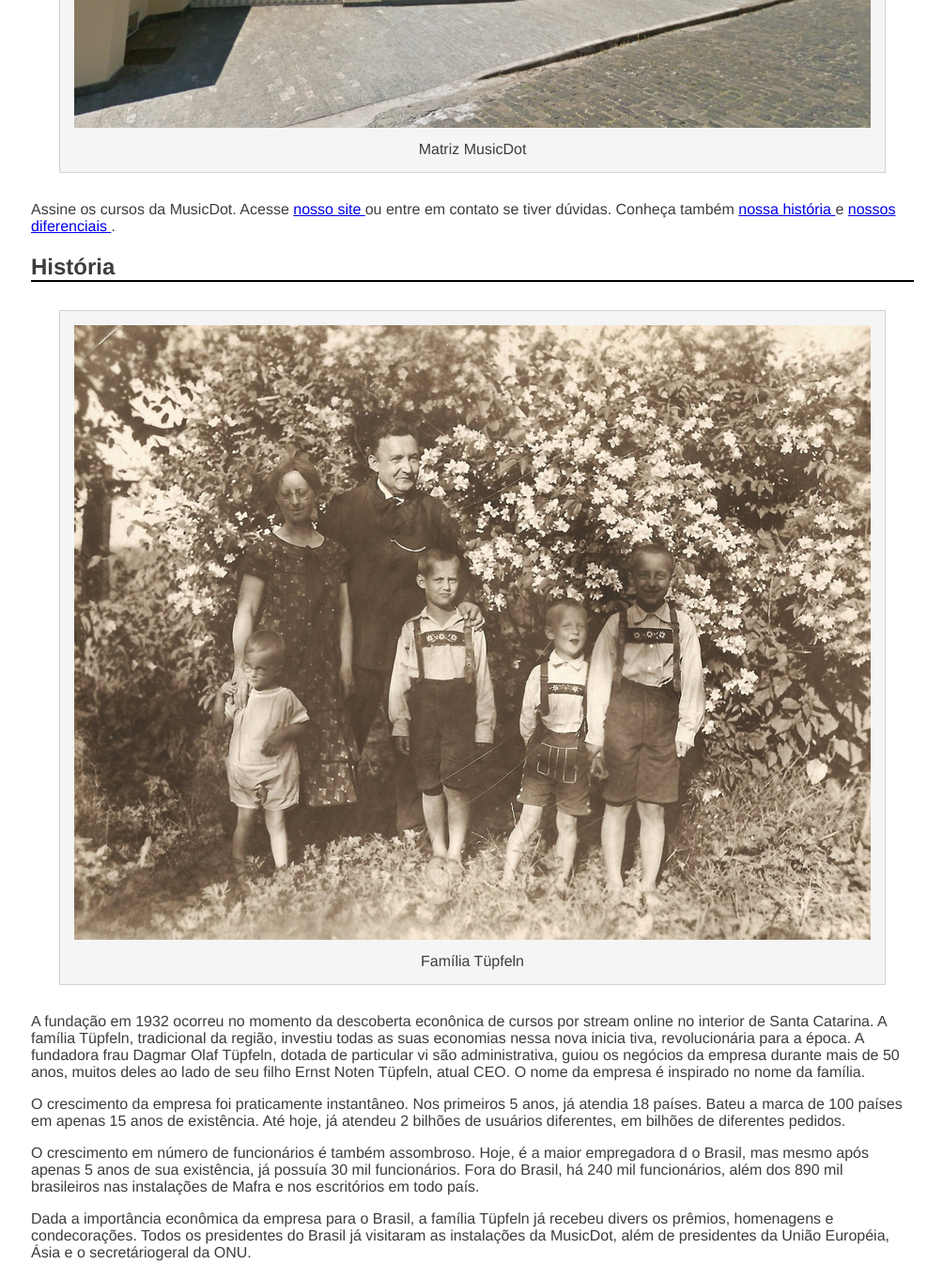
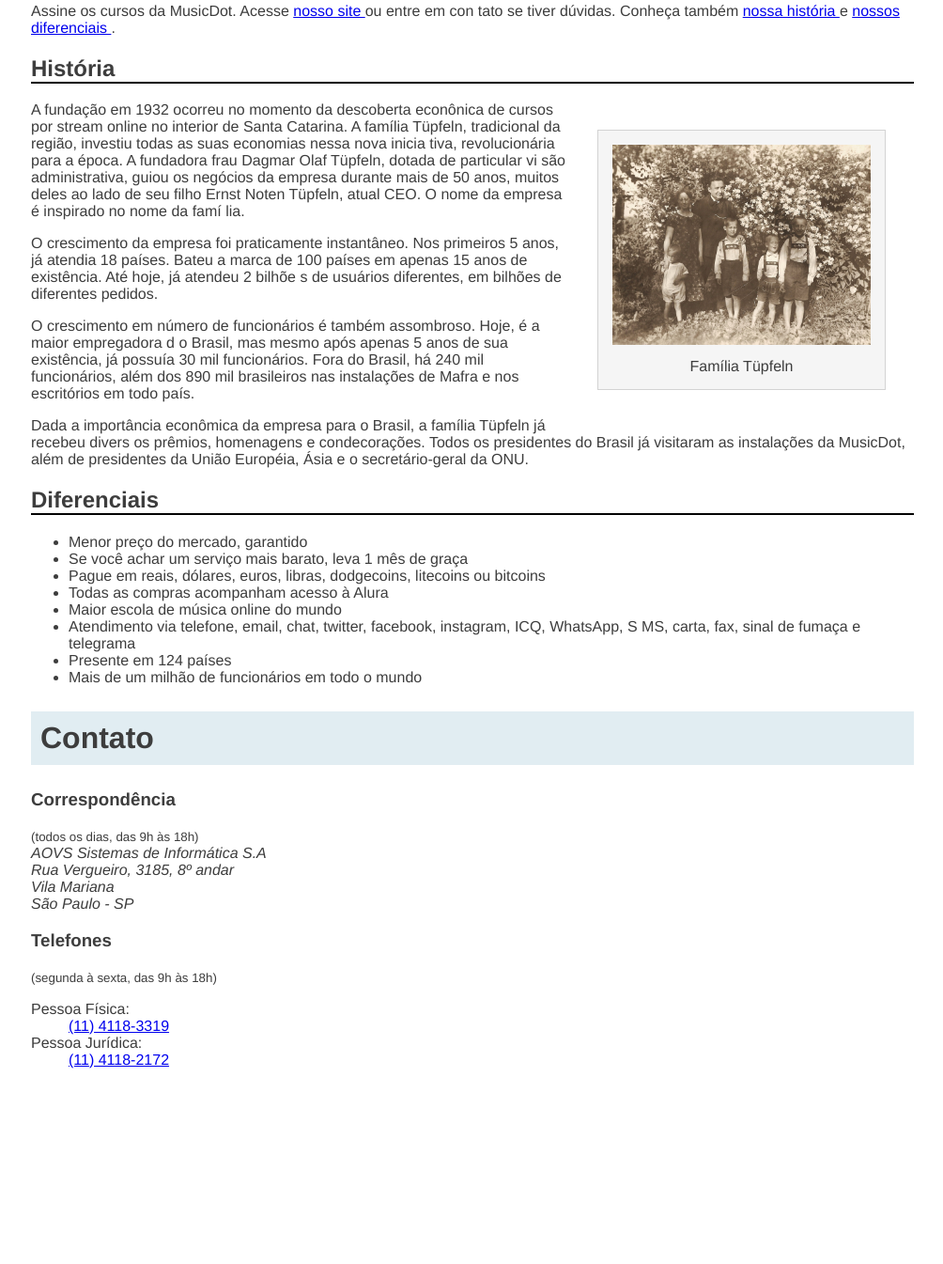
Before and after one commit to marcus-vsc/DesenvolvimentoWeb, a plain HTML site: page sobre.html in a window 1280 px wide. Shown: the part 743-2088 px from the top of the page at 94% size, without its empty margins (137-1141 px from the left). After the commit the page ends 1896 px from the top, so only its background shows below. Drawn offline with Linux system fonts and the light colour scheme.

Commit message:
Atividade3

```diff
--- a/css/sobre.css
+++ b/css/sobre.css
@@ -5,18 +5,20 @@
                             font-family: "Helvetica", "Lucida Grande", sans-serif;
                             color: #3D3D3D;
                         }
-h1 {
+
+                        .titulo {
                             padding: 10px;
-
+                            font-size: 32px;
                             background-color: #E1EDF2;
                         }
-h2 {
+
+                        .subtitulo {
                             border-bottom: 2px solid black;
                         }
+
                         figure {
                             margin: 30px;
                             padding: 15px;
-
                             text-align: center;
                             background-color: whitesmoke;
                             border: 1px solid lightgrey;
@@ -25,3 +27,18 @@
                         figcaption {
                             margin-top: 10px;
                         }
+
+                        .matriz-musicdot {
+                            width: 550px;
+                            margin-left: auto;
+                            margin-right: auto;
+                        }
+
+                        .familia-tupfeln {
+                            width: 275px;
+                            float: right;
+                        }
+
+                        figure img {
+                            width: 100%;
+                        }
--- a/sobre.html
+++ b/sobre.html
@@ -1,8 +1,8 @@
 <!doctype html>
-<html lang="ptBR">
+<html lang="pt-BR">
 
 <head>
-    <meta charset="utf8">
+    <meta charset="utf-8">
     <title>
         MusicDot | Sobre a empresa
     </title>
@@ -12,64 +12,80 @@
 
 <body>
     <img src="img/logo.svg" alt="MusicDot">
-    <h1> Sobre a empresa </h1>
+    <h1 class="titulo"> Sobre a empresa </h1>
     <p>
-        A MusicDot é a maior escola online de música em todo o mundo.
-        Fundada em 1932, possui estúdios em 124 países, sendo líder de mercado com mais de 90% de
-        participação em 118 deles.
+        A MusicDot é a maior escola online de música em todo o mundo. Fundada em 1932, possui estúdios em 124 países, sendo líder de mercado com mais de 90% de participação em 118 deles.
     </p>
     <p>
         Nossa matriz fica em <a href="https://maps.google.com.br/?q=190,GabrielDequech,Mafra,SC">
             Mafra, em Santa Catarina </a>. De lá, saem grande parte das gravações de nossos cursos. Nossa matriz:
     </p>
-    <figure>
+    <figure class="matriz-musicdot">
         <img src="img/matriz-musicdot.png" alt="Matriz da musicdot">
         <figcaption>
             Matriz MusicDot
         </figcaption>
     </figure>
     <p>
-        Assine os cursos da MusicDot. Acesse <a href="index.html"> nosso site </a> ou entre em contato
-        se tiver dúvidas. Conheça também <a href="sobre.html"> nossa história </a> e <a href="sobre.html"> nossos diferenciais </a>.
+        Assine os cursos da MusicDot. Acesse <a href="index.html"> nosso site </a> ou entre em con tato se tiver dúvidas. Conheça também <a href="#historia"> nossa história </a> e <a href="#dife
+renciais"> nossos diferenciais </a>.
     </p>
-    <h2 id="historia"> História </h2>
-    <figure>
+    <h2 id="historia" class="subtitulo"> História </h2>
+    <figure class="familia-tupfeln">
         <img src="img/familia-tupfeln.jpg" alt="Foto da família tüpfeln">
         <figcaption>Família Tüpfeln</figcaption>
     </figure>
     <p>
-        A fundação em 1932 ocorreu no momento da descoberta econônica de cursos por stream online
-        no interior de Santa Catarina. A família Tüpfeln, tradicional da região, investiu todas as suas economias nessa nova inicia
-        tiva, revolucionária para a época. A fundadora frau Dagmar Olaf Tüpfeln, dotada de particular vi
-        são administrativa, guiou os negócios da empresa durante mais de 50 anos, muitos deles ao lado
-        de seu filho Ernst Noten Tüpfeln, atual CEO. O nome da empresa é inspirado no nome da família.
+        A fundação em 1932 ocorreu no momento da descoberta econônica de cursos por stream online no interior de Santa Catarina. A família Tüpfeln, tradicional da região, investiu todas as suas economias nessa nova inicia tiva, revolucionária para a época. A
+        fundadora frau Dagmar Olaf Tüpfeln, dotada de particular vi são administrativa, guiou os negócios da empresa durante mais de 50 anos, muitos deles ao lado de seu filho Ernst Noten Tüpfeln, atual CEO. O nome da empresa é inspirado no nome da famí
+        lia.
     </p>
     <p>
-        O crescimento da empresa foi praticamente instantâneo. Nos primeiros 5 anos, já atendia 18
-        países. Bateu a marca de 100 países em apenas 15 anos de existência. Até hoje, já atendeu 2 bilhões de usuários diferentes, em bilhões de diferentes pedidos.
+        O crescimento da empresa foi praticamente instantâneo. Nos primeiros 5 anos, já atendia 18 países. Bateu a marca de 100 países em apenas 15 anos de existência. Até hoje, já atendeu 2 bilhõe s de usuários diferentes, em bilhões de diferentes pedidos.
     </p>
     <p>
-        O crescimento em número de funcionários é também assombroso. Hoje, é a maior empregadora d
-        o Brasil, mas mesmo após apenas 5 anos de sua existência, já possuía 30 mil funcionários. Fora do Brasil, há 240 mil funcionários, além dos 890 mil brasileiros nas instalações de Mafra e
-        nos escritórios em todo país.
+        O crescimento em número de funcionários é também assombroso. Hoje, é a maior empregadora d o Brasil, mas mesmo após apenas 5 anos de sua existência, já possuía 30 mil funcionários. Fora do Brasil, há 240 mil funcionários, além dos 890 mil brasileiros
+        nas instalações de Mafra e nos escritórios em todo país.
     </p>
     <p>
-        Dada a importância econômica da empresa para o Brasil, a família Tüpfeln já recebeu divers
-        os prêmios, homenagens e condecorações. Todos os presidentes do Brasil já visitaram as instalações da
-        MusicDot, além de presidentes da União Européia, Ásia e o secretáriogeral da ONU.
+        Dada a importância econômica da empresa para o Brasil, a família Tüpfeln já recebeu divers os prêmios, homenagens e condecorações. Todos os presidentes do Brasil já visitaram as instalações da MusicDot, além de presidentes da União Européia, Ásia e o
+        secretário-geral da ONU.
     </p>
-    <h2 id="diferenciais"> Diferenciais </h2>
+    <h2 id="diferenciais" class="subtitulo"> Diferenciais </h2>
     <ul>
         <li> Menor preço do mercado, garantido </li>
         <li> Se você achar um serviço mais barato, leva 1 mês de graça </li>
         <li> Pague em reais, dólares, euros, libras, dodgecoins, litecoins ou bitcoins </li>
         <li> Todas as compras acompanham acesso à Alura </li>
         <li> Maior escola de música online do mundo </li>
-        <li> Atendimento via telefone, email, chat, twitter, facebook, instagram, ICQ, WhatsApp, S
-            MS, carta, fax, sinal de fumaça e telegrama </li>
+        <li> Atendimento via telefone, email, chat, twitter, facebook, instagram, ICQ, WhatsApp, S MS, carta, fax, sinal de fumaça e telegrama </li>
         <li> Presente em 124 países </li>
         <li> Mais de um milhão de funcionários em todo o mundo </li>
     </ul>
+
+    <h2 class="titulo"> Contato </h2>
+
+    <h3> Correspondência </h3>
+    <small> (todos os dias, das 9h às 18h) </small>
+    <address>
+        AOVS Sistemas de Informática S.A
+        <br>
+        Rua Vergueiro, 3185, 8º andar
+        <br>
+        Vila Mariana
+        <br>
+        São Paulo - SP
+    </address>
+    <h3> Telefones </h3>
+    <small> (segunda à sexta, das 9h às 18h) </small>
+    <dl>
+        <dt> Pessoa Física: </dt>
+        <dd> <a href="tel://114118-3319"> (11) 4118-3319 </a> </dd>
+        <dt> Pessoa Jurídica: </dt>
+        <dd> <a href="tel://114118-2172"> (11) 4118-2172 </a> </dd>
+    </dl>
+
+
 </body>
 
 </html>
```
Lines whose indentation alone changed are shown as unchanged.
